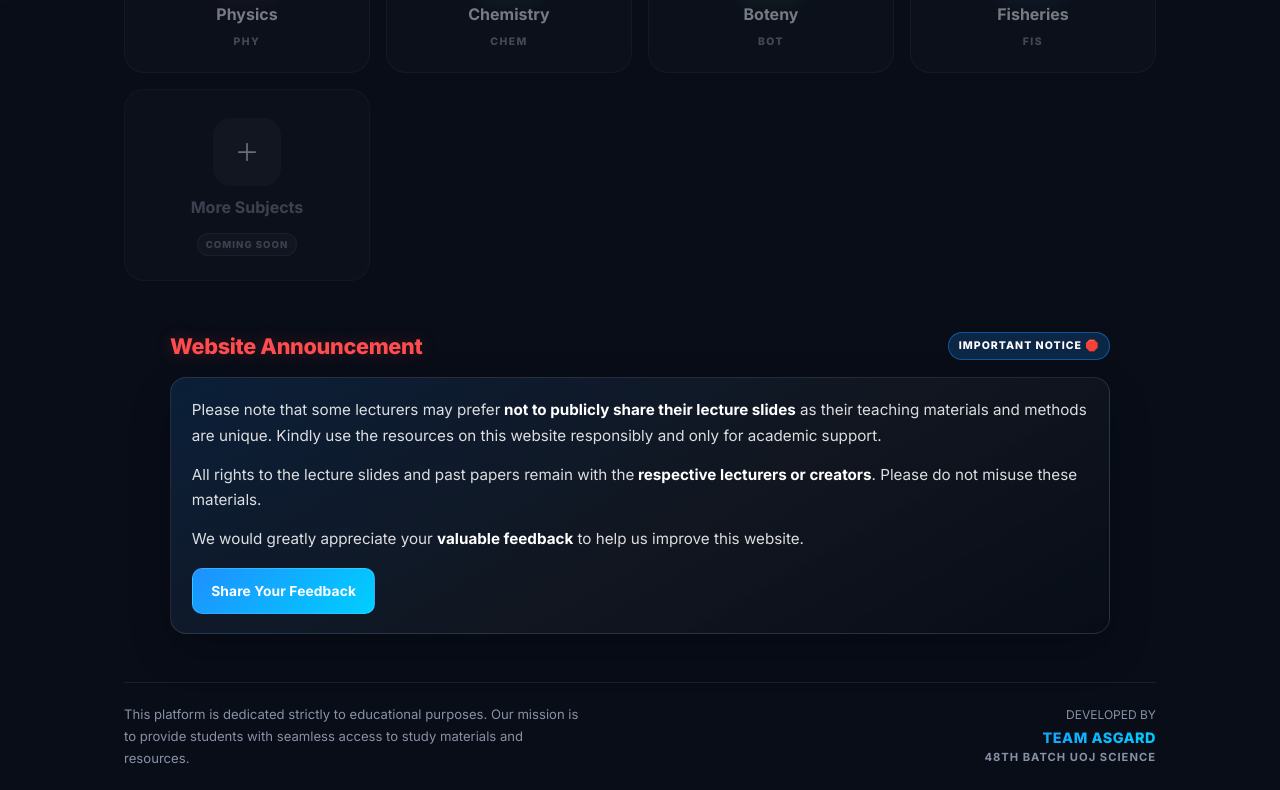
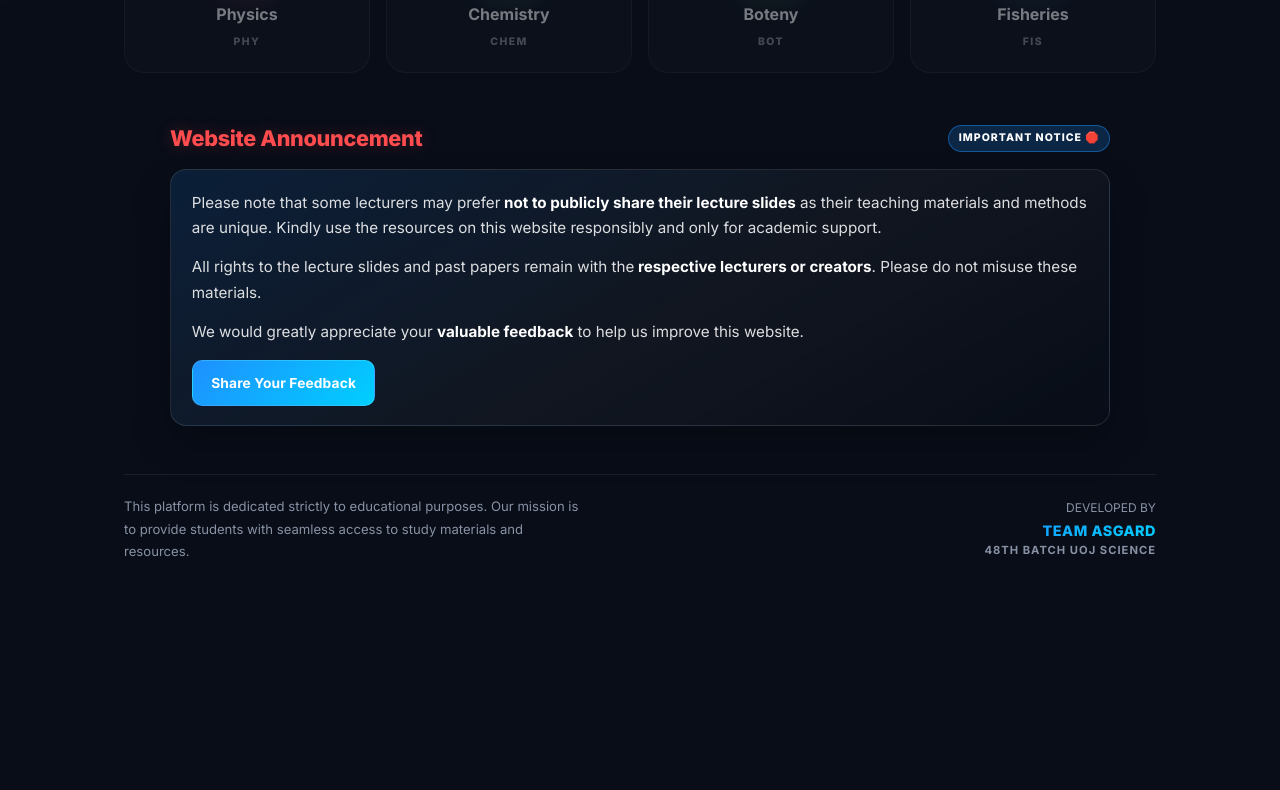
Before and after one commit to anjulanadeeshan/Science_note_kuppiya, a Next.js app: page / in a window 1280 px wide. Shown: the part 792-1582 px from the top of the page. After the commit the page ends 1374 px from the top, so only its background shows below. Built offline with nearby package versions, Linux system fonts and the light colour scheme; no server answers.

Commit message:
refactor: Remove "More Subjects" placeholder from homepage

```diff
--- a/src/app/page.tsx
+++ b/src/app/page.tsx
@@ -174,18 +174,6 @@ export default function Home() {
             );
           })}
 
-          {/* More Subjects placeholder */}
-          <div className="home-subject-card home-subject-card--more">
-            <div className="home-subject-icon home-subject-icon--more">
-              <Plus size={28} strokeWidth={1.5} />
-            </div>
-            <span className="home-subject-name home-subject-name--muted">
-              More Subjects
-            </span>
-            <span className="home-coming-soon home-coming-soon--inline">
-              COMING SOON
-            </span>
-          </div>
         </div>
       </section>
 
```
